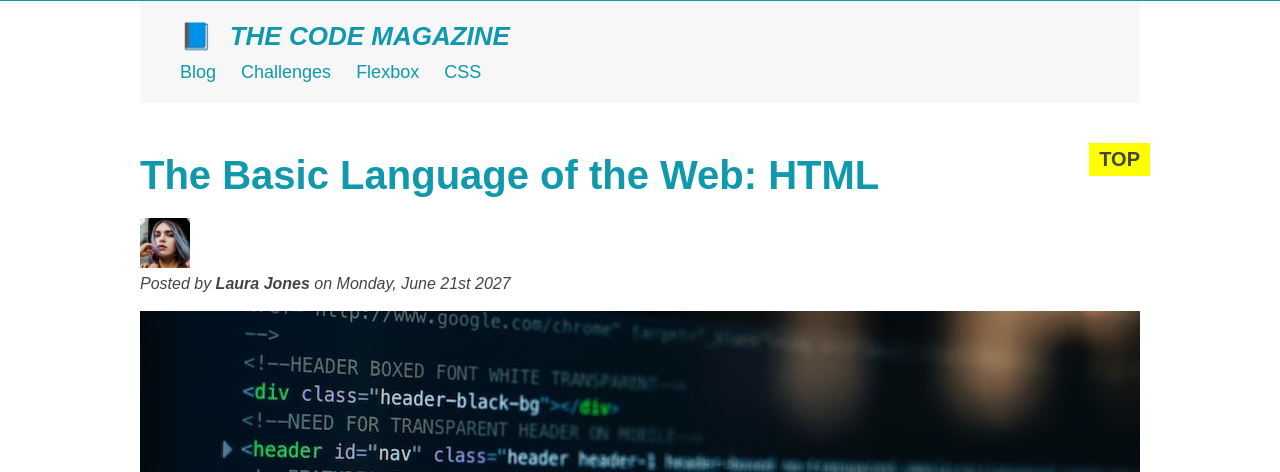
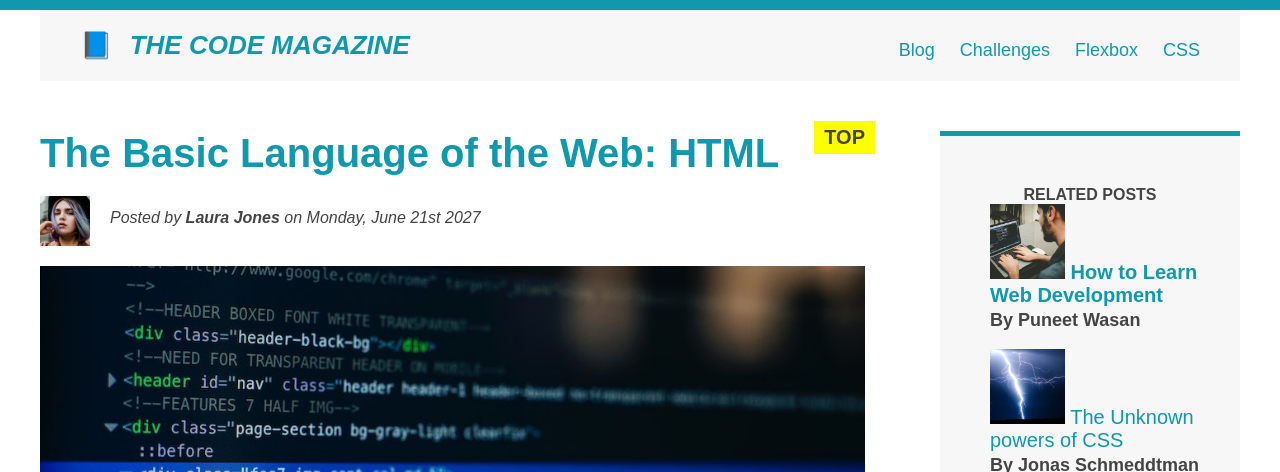
Before and after one commit to dev-puneet/02-HTML-Fundamentals, a plain HTML site: page index.html in a window 1280 px wide. Shown: the top 472 px of the page. Drawn offline with Linux system fonts and the light colour scheme.

Commit message:
added float properties

```diff
--- a/index.html
+++ b/index.html
@@ -7,7 +7,7 @@
   </head>
   <body>
     <div class="container">
-      <header class="main-header">
+      <header class="main-header clearfix">
         <h1>📘 The Code Magazine</h1>
         <nav>
           <a href="blog.html">Blog</a>
@@ -26,8 +26,9 @@
             alt="author photograph"
             width="50"
             height="50"
+            class="author-img"
           />
-          <p id="author">
+          <p id="author" class="author">
             Posted by <strong>Laura Jones </strong> on Monday, June 21st 2027
           </p>
           <img
--- a/style.css
+++ b/style.css
@@ -9,7 +9,7 @@
 body {
   font-family: sans-serif;
   color: #444;
-  border-top: 1px solid #1098ad;
+  border-top: 10px solid #1098ad;
   position: relative;
 }
 
@@ -22,7 +22,7 @@
 }
 
 .container {
-  width: 1000px;
+  width: 1200px;
   margin: 0 auto;
   /* position: relative; */
 }
@@ -189,3 +189,48 @@
   padding: 5px 10px;
   font-weight: bold;
 }
+
+/* FLOATS */
+.author-img{
+  float:left;
+  margin-bottom: 20px;
+}
+
+.author{
+  float: left;
+  margin-left: 20px;
+  margin-top: 10px;
+}
+
+h1{
+  float: left;
+}
+
+nav{
+  float: right;
+}
+
+/* clearfix class is added to thr element whosew height gets collapsed, and we add ::after to insert a pseudo element to the end of the header, and set the clear property to both, and content='' & display to block, since clear only works with block elements */
+
+.clearfix::after{
+  content: '';
+  display: block;
+  clear:both;
+}
+
+article{
+/* background-color: red; */
+float: left;
+width:825px;
+}
+
+aside{
+/* background-color: green; */
+float:right;
+width:300px;
+}
+
+footer{
+/* background-color: yellow; */
+clear:both;
+}
```
